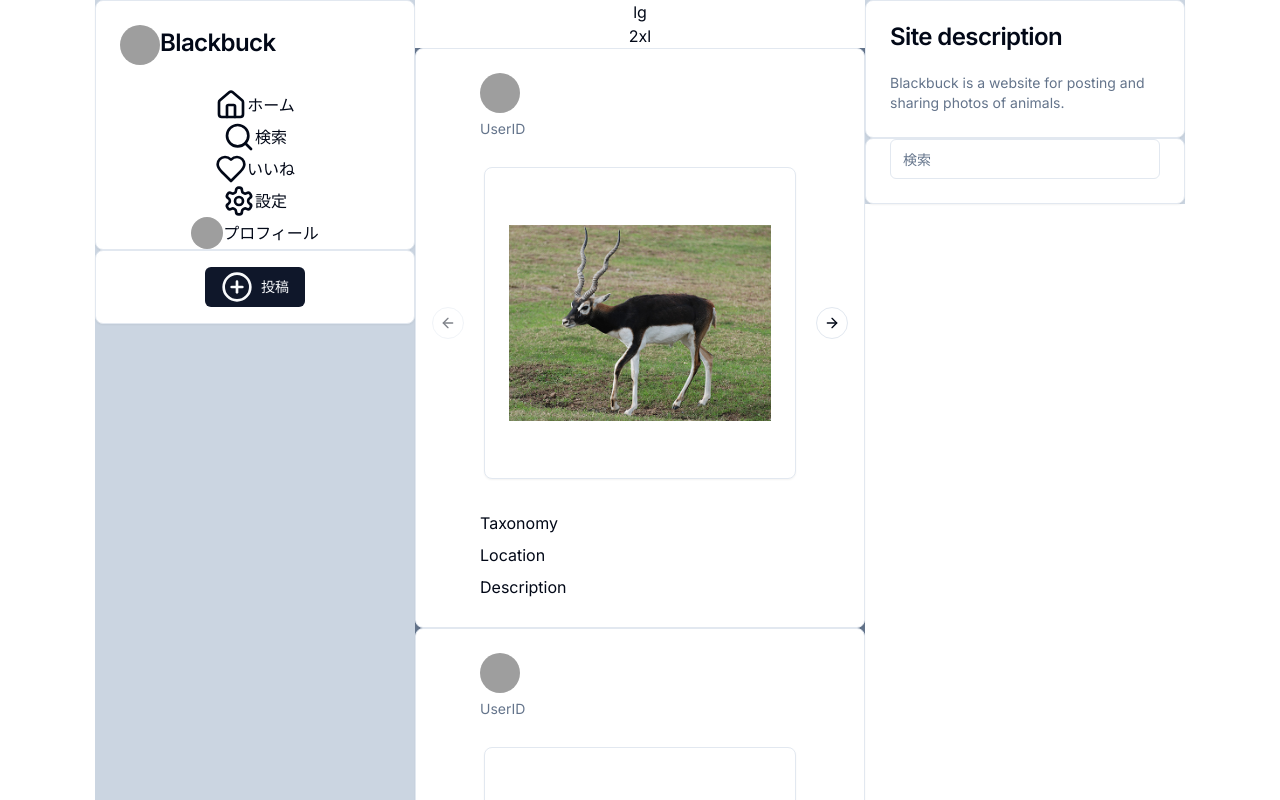
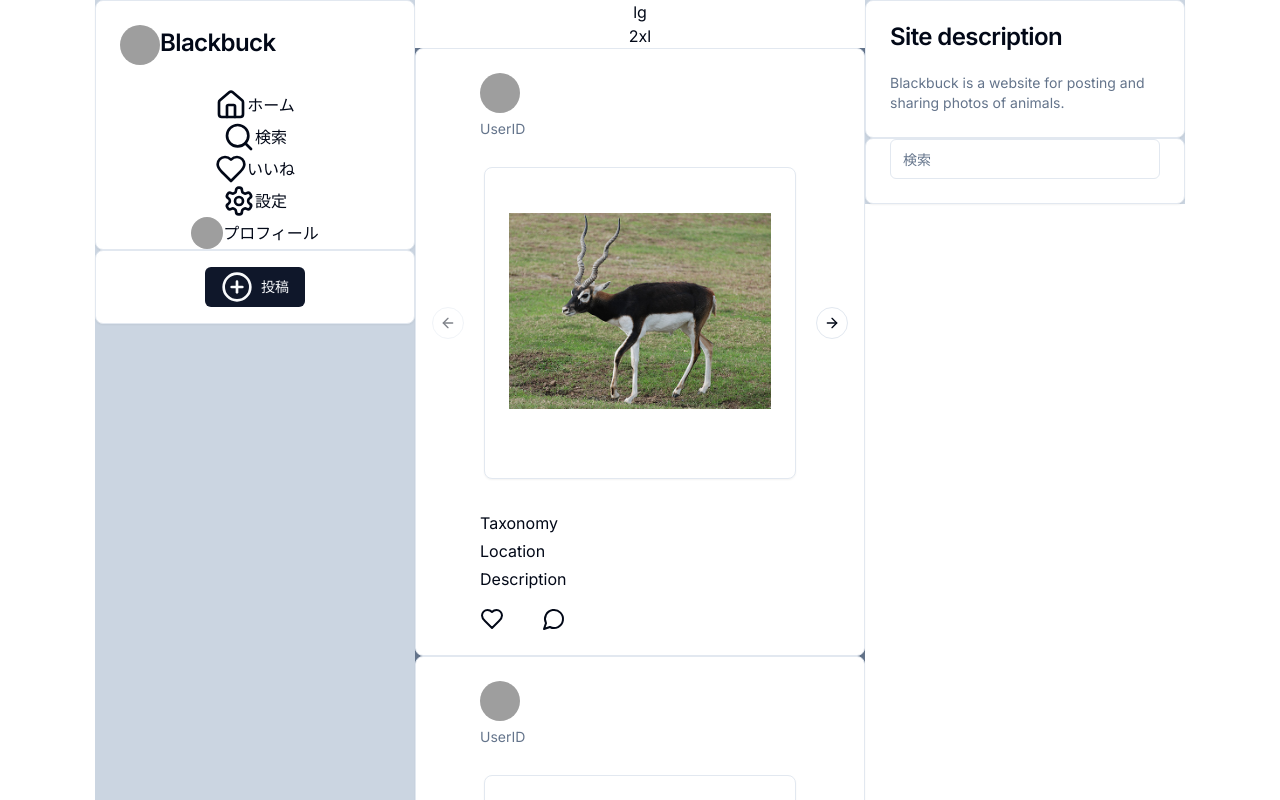
Before and after one commit to raithend/nextjs-project, a Next.js app: page / in a window 1280 px wide. Shown: the top 800 px of the page. Built offline with nearby package versions, Linux system fonts and the light colour scheme; grey boxes are pictures that could not be loaded.

Commit message:
投稿にライクとメッセージアイコンを追加した。

```diff
--- a/components/post.tsx
+++ b/components/post.tsx
@@ -18,6 +18,7 @@ import {
   CarouselPrevious,
 } from "@/components/ui/carousel"
 
+import { HeartIcon, MessageCircleIcon } from "lucide-react"
 
 export function Post() {
     return(
@@ -41,7 +42,7 @@ export function Post() {
                             <CarouselItem key={index}>
                                 <div className="p-1">
                                 <Card>
-                                    <CardContent className="flex aspect-square items-center justify-center p-6">
+                                    <CardContent className="flex aspect-square items-center justify-center">
                                         <Image
                                         src="/blackbuck.jpg"
                                         alt="Blackbuck picture"
@@ -61,7 +62,8 @@ export function Post() {
                 </CardContent>
 
                 <CardFooter>
-                    <div className="flex flex-col">
+                    <div>
+                        <div>
                             <div className="my-1">
                                 Taxonomy
                             </div>
@@ -72,6 +74,11 @@ export function Post() {
                                 Description
                             </div>
                         </div>
+                        <div className="mt-4 flex justify-between">
+                            <HeartIcon/>
+                            <MessageCircleIcon/>
+                        </div>
+                    </div>
                 </CardFooter>
             </Card>
         </div>
```
Lines whose indentation alone changed are shown as unchanged.
